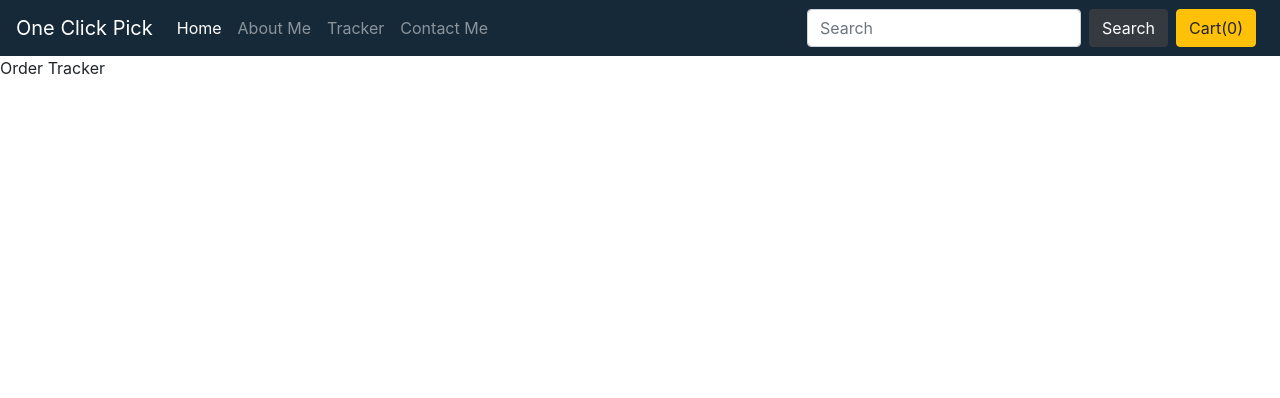
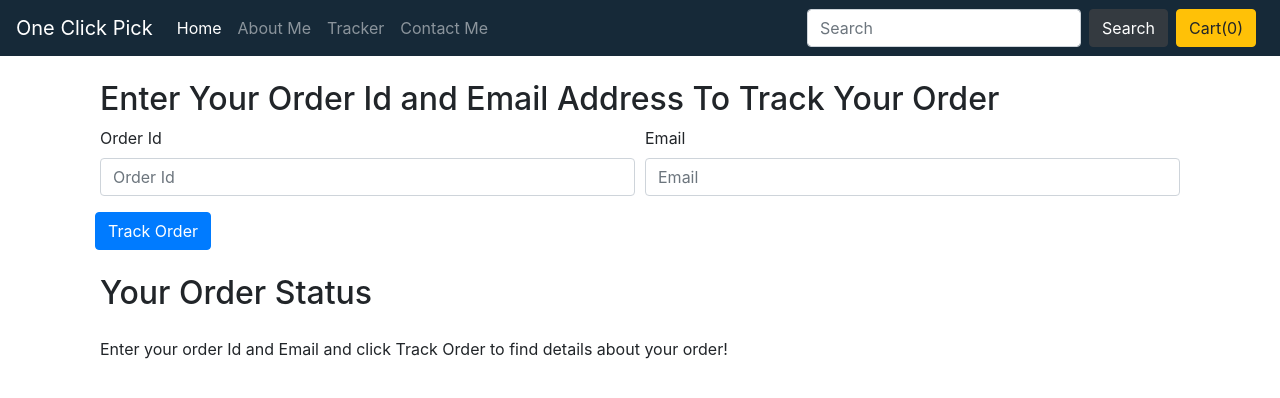
Before and after one commit to IamOmaR22/OneClick_Pick-with-Django, a Django app: page /shop/tracker/ in a window 1280 px wide. Shown: the top 398 px of the page. Run offline with Django 3.2, Linux system fonts and the light colour scheme; some libraries are stand-ins or nearby versions.

Commit message:
Order Tracker For Customers

```diff
--- a/shop/admin.py
+++ b/shop/admin.py
@@ -1,6 +1,7 @@
 from django.contrib import admin
-from .models import Product, Contact, Orders
+from .models import Product, Contact, Orders, OrderUpdate
 # Register your models here.
 admin.site.register(Product)
 admin.site.register(Contact)
 admin.site.register(Orders)
+admin.site.register(OrderUpdate)
--- a/shop/templates/shop/basic.html
+++ b/shop/templates/shop/basic.html
@@ -57,7 +57,7 @@
 
     <!-- Optional JavaScript -->
     <!-- jQuery first, then Popper.js, then Bootstrap JS -->
-    <script src="https://code.jquery.com/jquery-3.3.1.slim.min.js" integrity="sha384-q8i/X+965DzO0rT7abK41JStQIAqVgRVzpbzo5smXKp4YfRvH+8abtTE1Pi6jizo" crossorigin="anonymous"></script>
+    <script src="https://code.jquery.com/jquery-3.3.1.js" integrity="sha256-2Kok7MbOyxpgUVvAk/HJ2jigOSYS2auK4Pfzbm7uH60=" crossorigin="anonymous"></script>
     <script src="https://cdnjs.cloudflare.com/ajax/libs/popper.js/1.14.6/umd/popper.min.js" integrity="sha384-wHAiFfRlMFy6i5SRaxvfOCifBUQy1xHdJ/yoi7FRNXMRBu5WHdZYu1hA6ZOblgut" crossorigin="anonymous"></script>
     <script src="https://stackpath.bootstrapcdn.com/bootstrap/4.2.1/js/bootstrap.min.js" integrity="sha384-B0UglyR+jN6CkvvICOB2joaf5I4l3gm9GU6Hc1og6Ls7i6U/mkkaduKaBhlAXv9k" crossorigin="anonymous"></script>
 
--- a/shop/templates/shop/tracker.html
+++ b/shop/templates/shop/tracker.html
@@ -1,8 +1,72 @@
 {% extends 'shop/basic.html' %}
 
-{% block title %} Track Your Order - One Click Pick {% endblock %}
-
+{% block title%}One Click Pick Tracker{% endblock %}
 
 {% block body %}
-Order Tracker
+<div class="container">
+    <div class="col my-4">
+        <h2>Enter Your Order Id and Email Address To Track Your Order</h2>
+
+        <form method="post" action="#" id="trackerForm">{% csrf_token %}
+            <div class="form-row">
+                <div class="form-group col-md-6">
+                    <label for="inputname">Order Id</label>
+                    <input type="text" class="form-control" id="orderId" name="orderId" placeholder="Order Id">
+                </div>
+                <div class="form-group col-md-6">
+                    <label for="inputEmail4">Email</label>
+                    <input type="email" class="form-control" id="email" name="email" placeholder="Email">
+                </div>
+                <button type="submit" class="btn btn-primary">Track Order</button>
+            </div>
+
+    </div>
+    <div class="col my-4">
+        <h2>Your Order Status</h2>
+        <div class="my-4">
+            <ul class="list-group" id="items">
+            	Enter your order Id and Email and click Track Order to find details about your order!
+            </ul>
+        </div>
+    </div>
+</div>
 {% endblock %}
+
+{% block js %}
+<script>
+    $('#trackerForm').submit(function(event) {
+        $('#items').empty();
+        var formData = {
+            'orderId': $('input[name=orderId]').val(),
+            'email': $('input[name=email]').val(),
+            'csrfmiddlewaretoken': $('input[name=csrfmiddlewaretoken]').val()
+        };
+        $.ajax({
+                type: 'POST',
+                url: '/shop/tracker/',
+                data: formData,
+                encode: true
+            })
+            .done(function(data) {
+                console.log(data)
+                updates = JSON.parse(data);
+                if (updates.length > 0 & updates != {}) {
+                    for (i = 0; i < updates.length; i++) {
+                        let text = updates[i]['text'];
+                        let time = updates[i]['time'];
+                        mystr = `<li class="list-group-item d-flex justify-content-between align-items-center">
+                        ${text}
+                        <span class="badge badge-primary badge-pill">${time}</span>
+                    </li>`
+                        $('#items').append(mystr);
+                    }
+                } else {
+                    mystr = `<li class="list-group-item d-flex justify-content-between align-items-center">
+                        Sorry, We are not able to fetch this order id and email. Make sure to type correct order Id and email</li>`
+                    $('#items').append(mystr);
+                }
+            });
+        event.preventDefault();
+    });
+    </script>
+{% endblock %}
--- a/shop/views.py
+++ b/shop/views.py
@@ -1,16 +1,12 @@
 from django.shortcuts import render
 from django.http import HttpResponse
-from . models import Product, Contact, Orders
+from . models import Product, Contact, Orders, OrderUpdate
 from math import ceil
+import json
 
 # Create your views here.
 
 def index(request):
-    # products = Product.objects.all()
-
-    # n = len(products)  # length of products
-    # nSlides = n//4 + ceil((n/4)-(n//4))   # Number of slides
-
     allProds = []
     catprods = Product.objects.values('category', 'id')
     cats = {item['category'] for item in catprods}
@@ -19,11 +15,6 @@ def index(request):
         n = len(prod)  # length of products
         nSlides = n//4 + ceil((n/4)-(n//4))   # Number of slides
         allProds.append([prod, range(1, nSlides), nSlides])
-    # context = {'products':products, 'no_of_slides':nSlides, 'range':range(1, nSlides)}
-    # all_products = [
-    #     [products, range(1, nSlides), nSlides],
-    #     [products, range(1, nSlides), nSlides]
-    # ]
 
     context = {'all_products':allProds}
     return render(request, 'shop/index.html', context)
@@ -43,8 +34,26 @@ def contact(request):
 
     return render(request, 'shop/contact.html')
 
+
 def tracker(request):
+    if request.method=="POST":
+        orderId = request.POST.get('orderId', '')
+        email = request.POST.get('email', '')
+        try:
+            order = Orders.objects.filter(order_id=orderId, email=email)
+            if len(order)>0:
+                update = OrderUpdate.objects.filter(order_id=orderId)
+                updates = []
+                for item in update:
+                    updates.append({'text': item.update_desc, 'time': item.timestamp})
+                    response = json.dumps(updates, default=str)
+                return HttpResponse(response)
+            else:
+                return HttpResponse('{}')
+        except Exception as e:
+            return HttpResponse('{}')
     return render(request, 'shop/tracker.html')
+
 
 def search(request):
     return render(request, 'shop/search.html')
@@ -68,6 +77,8 @@ def checkout(request):
         order = Orders(items_json=items_json, name=name, email=email, address=address, city=city,
                        state=state, zip_code=zip_code, phone=phone)
         order.save()
+        update = OrderUpdate(order_id=order.order_id, update_desc="The order has been placed")
+        update.save()
         thank = True
         id = order.order_id
         return render(request, 'shop/checkout.html', {'thank':thank, 'id': id})
```
Also changed, not shown: shop/models.py (+13 -0 lines), db.sqlite3, shop/migrations/0004_orderupdate.py (added).
